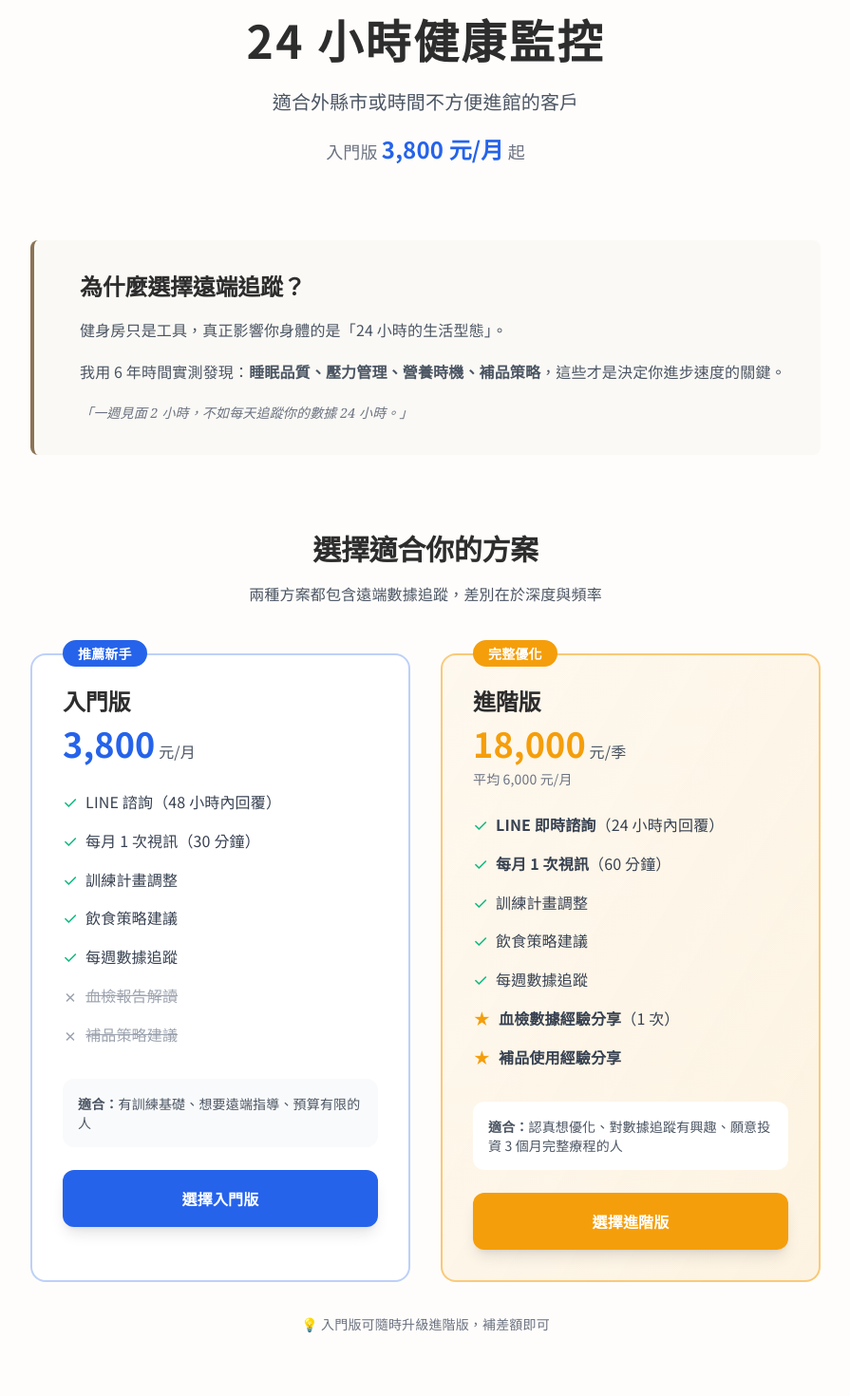
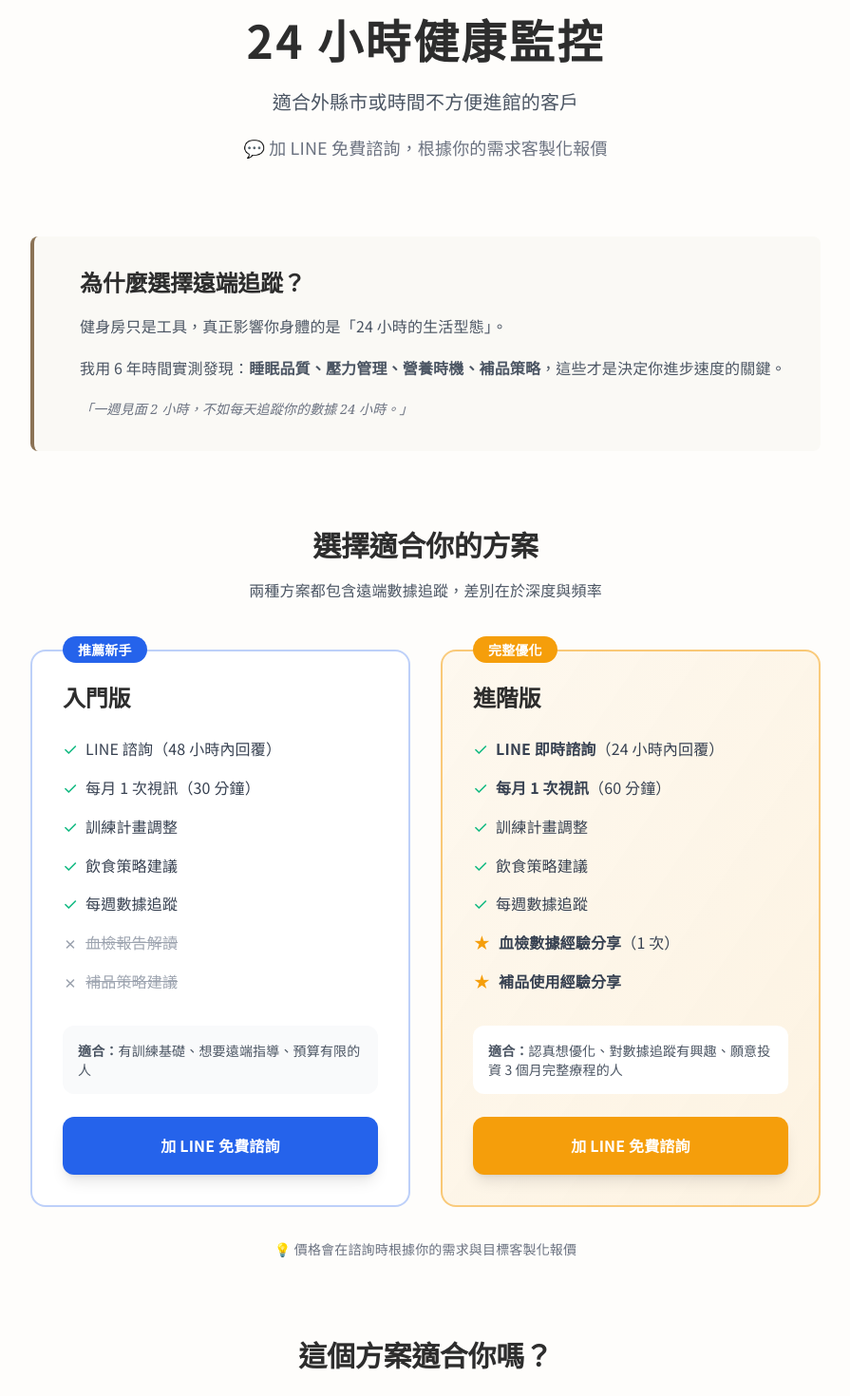
Before and after one commit to chenhoward456-hash/V3, a Next.js app: page /remote in a window 1280 px wide. Shown: the part 340-1810 px from the top of the page at 95% size, without its empty margins (192-1087 px from the left). Built offline with nearby package versions, Linux system fonts and the light colour scheme.

Commit message:
feat: 採用方案A - 隱藏價格改用免費諮詢，降低心理門檻

```diff
--- a/app/line/page.tsx
+++ b/app/line/page.tsx
@@ -155,7 +155,7 @@ export default function LineEntryPage() {
                 <span className="text-2xl">💪</span>
                 <div>
                   <h4 className="font-bold" style={{color: '#2D2D2D'}}>入門版</h4>
-                  <p className="text-primary font-bold text-lg">3,800 元/月</p>
+                  <p className="text-primary text-sm">適合新手入門</p>
                 </div>
               </div>
               <ul className="space-y-2 text-sm text-gray-600">
@@ -170,15 +170,19 @@ export default function LineEntryPage() {
                 <span className="text-2xl">🔬</span>
                 <div>
                   <h4 className="font-bold" style={{color: '#2D2D2D'}}>進階版</h4>
-                  <p className="text-warning font-bold text-lg">18,000 元/季</p>
+                  <p className="text-warning text-sm">完整優化方案</p>
                 </div>
               </div>
               <ul className="space-y-2 text-sm text-gray-600">
                 <li>• LINE 即時諮詢（24 小時內）</li>
                 <li>• 每月 1 次視訊（60 分鐘）</li>
-                <li>• 血檢解讀 + 補品策略</li>
+                <li>• 血檢數據 + 補品使用經驗</li>
               </ul>
             </div>
+          </div>
+
+          <div className="text-center mb-6 text-sm text-gray-500">
+            <p>💡 價格會在諮詢時根據你的需求客製化報價</p>
           </div>
 
           <div className="text-center">
--- a/app/remote/page.tsx
+++ b/app/remote/page.tsx
@@ -37,7 +37,7 @@ export default function RemotePage() {
           適合外縣市或時間不方便進館的客戶
         </p>
         <p className="text-gray-500 text-lg">
-          入門版 <span className="text-2xl font-bold text-primary">3,800 元/月</span> 起
+          💬 加 LINE 免費諮詢，根據你的需求客製化報價
         </p>
       </div>
 
@@ -72,13 +72,9 @@ export default function RemotePage() {
             <div className="absolute -top-4 left-8 bg-primary text-white px-4 py-1 rounded-full text-sm font-bold">
               推薦新手
             </div>
-            <h3 className="text-2xl font-bold mb-2" style={{color: '#2D2D2D'}}>
+            <h3 className="text-2xl font-bold mb-6" style={{color: '#2D2D2D'}}>
               入門版
             </h3>
-            <div className="mb-6">
-              <span className="text-4xl font-bold text-primary">3,800</span>
-              <span className="text-gray-600"> 元/月</span>
-            </div>
 
             <div className="space-y-3 mb-8">
               <div className="flex items-start gap-2">
@@ -122,7 +118,7 @@ export default function RemotePage() {
               intent="starter"
               className="block w-full text-center bg-primary text-white px-8 py-4 rounded-xl font-bold shadow-lg hover:shadow-xl hover:-translate-y-1 transition-all"
             >
-              選擇入門版
+              加 LINE 免費諮詢
             </LineButton>
           </div>
 
@@ -131,14 +127,9 @@ export default function RemotePage() {
             <div className="absolute -top-4 left-8 bg-warning text-white px-4 py-1 rounded-full text-sm font-bold">
               完整優化
             </div>
-            <h3 className="text-2xl font-bold mb-2" style={{color: '#2D2D2D'}}>
+            <h3 className="text-2xl font-bold mb-6" style={{color: '#2D2D2D'}}>
               進階版
             </h3>
-            <div className="mb-6">
-              <span className="text-4xl font-bold text-warning">18,000</span>
-              <span className="text-gray-600"> 元/季</span>
-              <span className="block text-sm text-gray-500 mt-1">平均 6,000 元/月</span>
-            </div>
 
             <div className="space-y-3 mb-8">
               <div className="flex items-start gap-2">
@@ -182,13 +173,13 @@ export default function RemotePage() {
               intent="advanced"
               className="block w-full text-center bg-warning text-white px-8 py-4 rounded-xl font-bold shadow-lg hover:shadow-xl hover:-translate-y-1 transition-all"
             >
-              選擇進階版
+              加 LINE 免費諮詢
             </LineButton>
           </div>
         </div>
 
         <div className="text-center mt-8 text-sm text-gray-500">
-          <p>💡 入門版可隨時升級進階版，補差額即可</p>
+          <p>💡 價格會在諮詢時根據你的需求與目標客製化報價</p>
         </div>
       </div>
 
```
Also changed, not shown: 1 other file (tests, documents, lock files or other folders).
